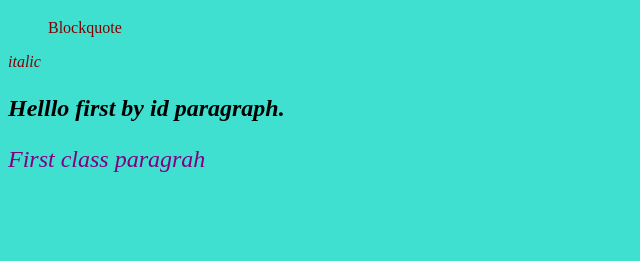
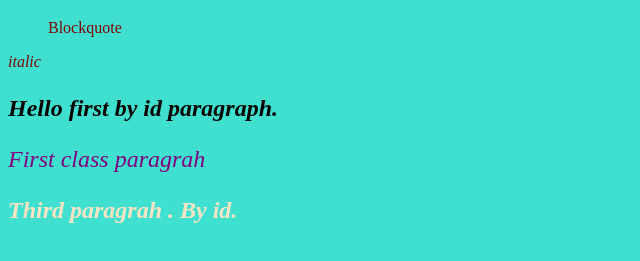
Before and after one commit to tonyjg/Html_udemy, a plain HTML site: page id_classes.html in a window 1280 px wide. Shown: the part 61-322 px from the top of the page, without its empty margins (0-640 px from the left). Drawn offline with Linux system fonts and the light colour scheme.

Commit message:
javasrc folder

```diff
--- a/css/style.css
+++ b/css/style.css
@@ -30,3 +30,9 @@ blockquote, i {
     font-weight: 400;
     font-style: italic;
 }
+
+#secondPara{
+    color: bisque;
+    font-style: italic;
+
+}
--- a/id_classes.html
+++ b/id_classes.html
@@ -3,6 +3,9 @@
      <head>
          <meta charset="UTF-8">
          <title>id_Classes</title>
+
+         <!-- <script src="javascr/script.js"></script> -->
+
          <link rel="stylesheet" href="css/style.css">
      </head>
         <body>
@@ -11,7 +14,7 @@
             <i>italic </i>
 
 
-        <p id="firstPara">Helllo first by id paragraph.</p>
+        <p id="firstPara">Hello first by id paragraph.</p>
 
 
 
@@ -19,6 +22,10 @@
 
         </p>
 
+        <p id="secondPara">
+            Third paragrah . By id.
+        </p>
+
 
 
 
--- /dev/null
+++ b/javascr/script.js
@@ -0,0 +1,5 @@
+
+alert("Click OK to Enter.");
+console.log("Hello");
+
+//document.write("Hello");
```
Also changed, not shown: javascript1.html (added, +26 -0 lines).
